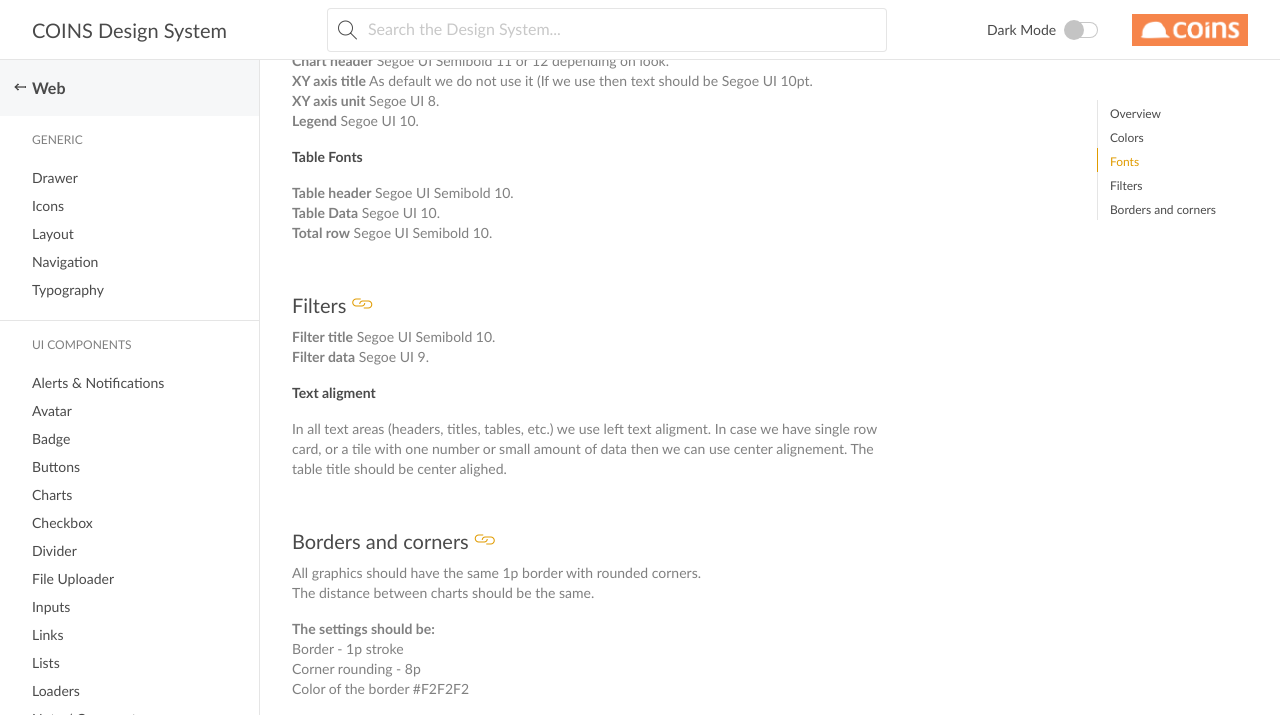
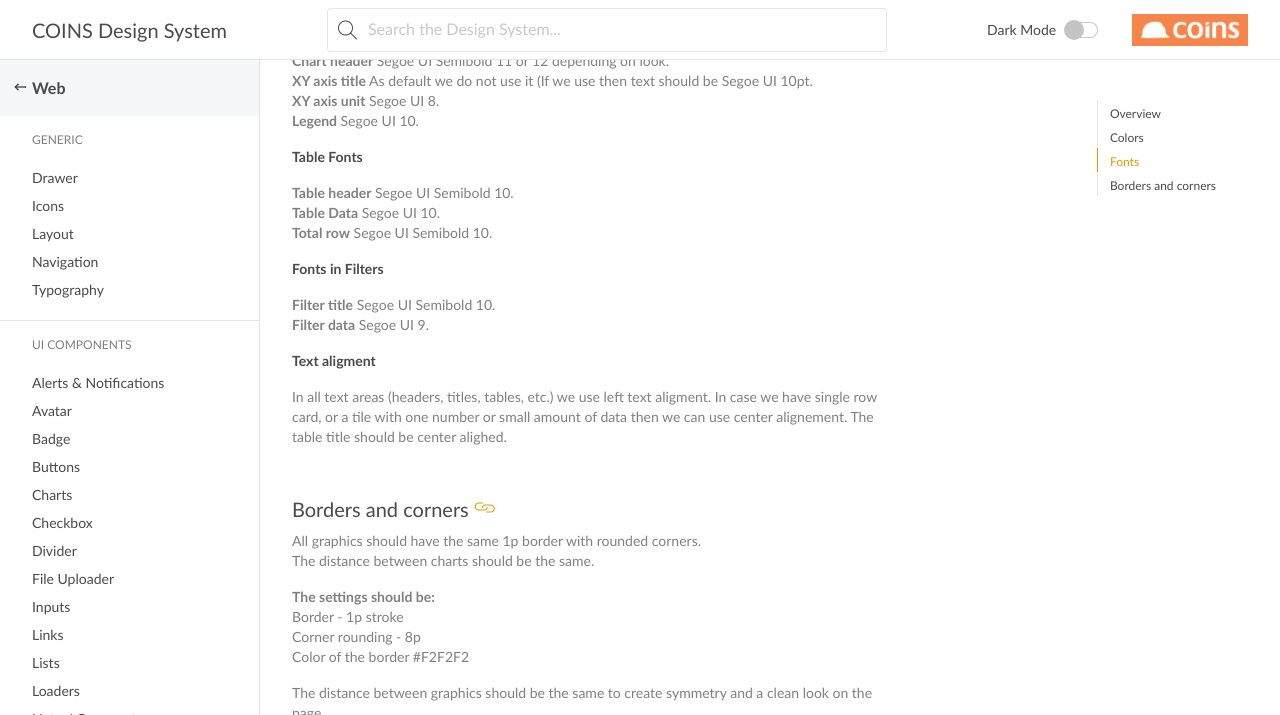
Before and after one commit to COINS-Naz/coins-design-system, a Jekyll site: the page built from _posts/web/PowerBI/2021-05-27-Main.md, in a window 1280 px wide and 900 px high, scrolled down 4493 px, cut to the strip 0-715 px from the top of the window. Built offline with Jekyll 4.4.1, drawn with Linux system fonts in a browser that asks for light colours; nearby versions of some CDN libraries; some web fonts are replaced; a style sheet for code colours, icons or effects is not loaded.

Commit message:
Update 2021-05-27-Main.md

```diff
--- a/_posts/web/PowerBI/2021-05-27-Main.md
+++ b/_posts/web/PowerBI/2021-05-27-Main.md
@@ -74,13 +74,12 @@ Page header should be center aligned.<br>
 **Table Data** Segoe UI 10. <br>
 **Total row** Segoe UI Semibold 10. <br>
 
-## Filters
+### Fonts in Filters
 **Filter title** Segoe UI Semibold 10. <br>
 **Filter data** Segoe UI 9. <br>
 
 ### Text aligment
 In all text areas (headers, titles, tables, etc.) we use left text aligment. In case we have single row card, or a tile with one number or small amount of data then we can use center alignement. The table title should be center alighed.
-
 
 ## Borders and corners
 All graphics should have the same 1p border with rounded corners. <br>
```
